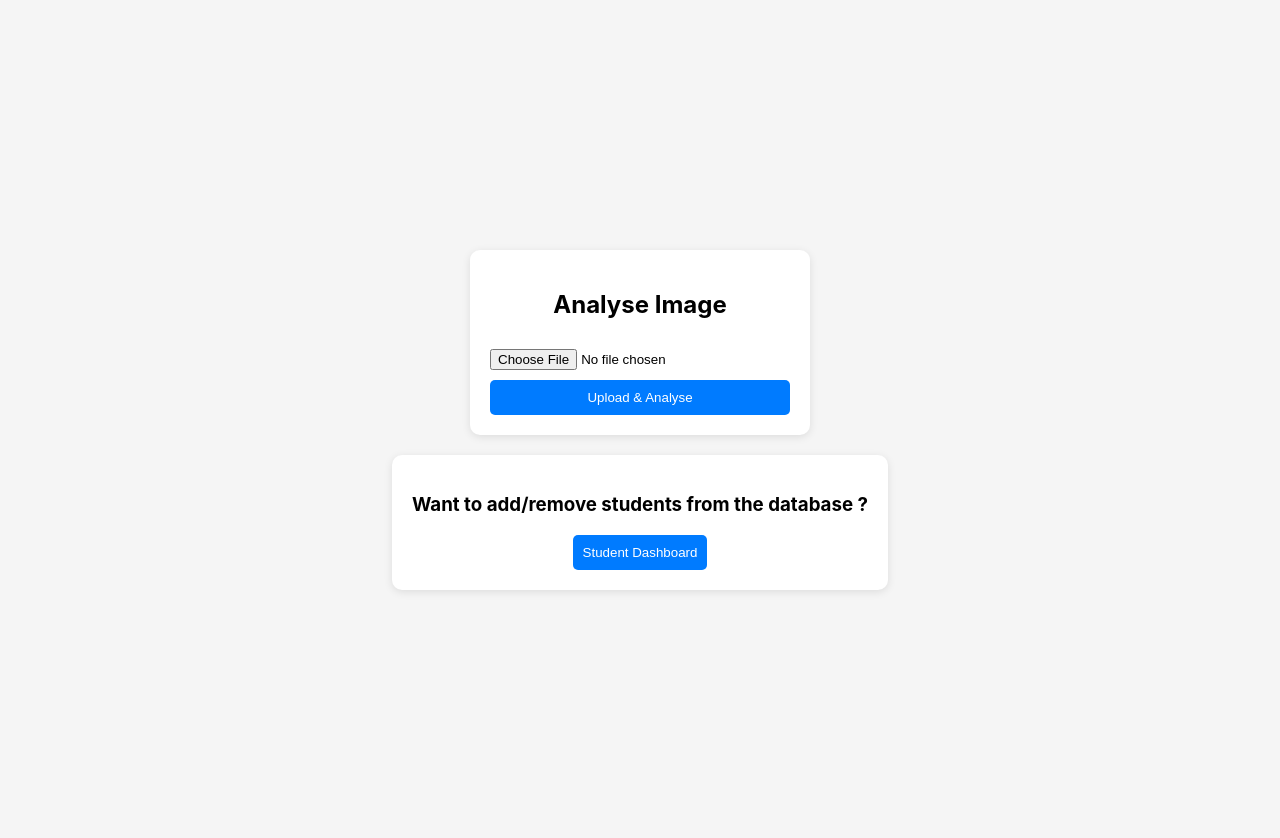
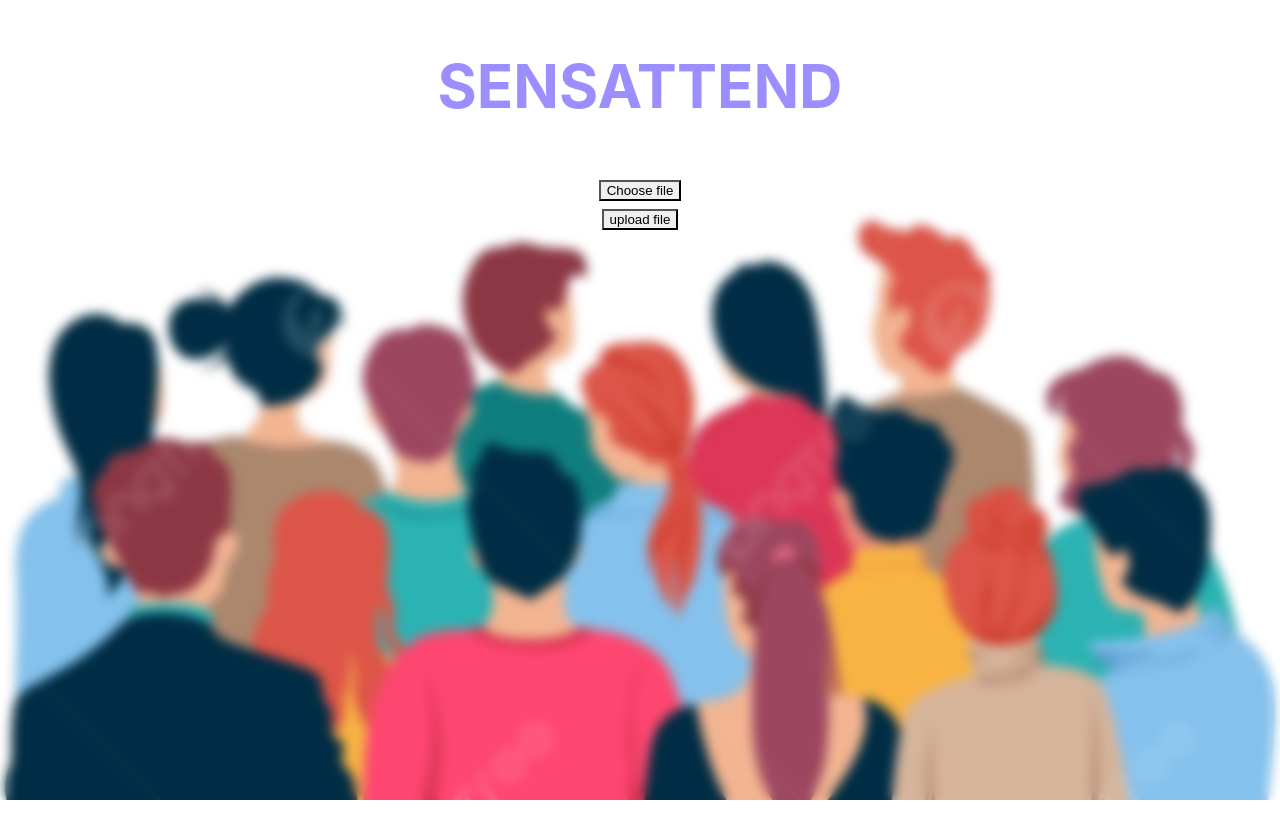
Before and after one commit to Ishika-Gambhir/Sensattend, a React (Create React App) app in the folder client/: page / in a window 1280 px wide. After the commit the page ends 800 px from the top, so only its background shows below. Built offline with nearby package versions, Linux system fonts and the light colour scheme; the HTML template or start-up script is replaced by a standard one.

Commit message:
fronted for analyzise image

```diff
--- a/client/src/pages/AnalyseImage.jsx
+++ b/client/src/pages/AnalyseImage.jsx
@@ -1,10 +1,14 @@
 import { useState } from "react";
+import{Box, Button, Heading, List, VStack}from "@chakra-ui/react"
 import { Link } from "react-router-dom";
+import bg1 from "../resources/bg1.png"
+
 
 export default function AnalyseImage() {
   const [image, setImage] = useState(null);
   const [response, setResponse] = useState(null);
   const [loading, setLoading] = useState(false);
+  const[students,setstudents]=useState([])
   const handleSubmit = async (e) => {
     e.preventDefault();
 
@@ -41,93 +45,124 @@ export default function AnalyseImage() {
   };
 
   return (
-    <div
-      style={{
-        display: "flex",
-        flexDirection: "column",
-        alignItems: "center",
-        justifyContent: "center",
-        minHeight: "100vh",
-        backgroundColor: "#f5f5f5",
-        padding: 20,
-      }}
-    >
-      <form
-        onSubmit={handleSubmit}
-        style={{
-          display: "flex",
-          flexDirection: "column",
-          gap: 10,
-          backgroundColor: "#fff",
-          padding: 20,
-          borderRadius: 10,
-          boxShadow: "0 2px 8px rgba(0,0,0,0.1)",
-          width: 300,
-        }}
-      >
-        <h2 style={{ textAlign: "center" }}>Analyse Image</h2>
-        <input
-          type="file"
-          accept="image/*"
-          onChange={(e) => setImage(e.target.files[0])}
-        />
-        <button
-          type="submit"
-          style={{
-            padding: 10,
-            backgroundColor: "#007bff",
-            color: "#fff",
-            border: "none",
-            borderRadius: 5,
-            cursor: "pointer",
-          }}
-        >
-          {loading ? "Processing..." : "Upload & Analyse"}
-        </button>
-      </form>
+    <Box backgroundImage={bg1} backgroundSize={"cover"} height={"100vh"} >
+    <VStack style={{backdropFilter:"blur(6px)"}} height={"100vh"}  >
+        <Heading fontSize={60} color={"rgba(106, 86, 254, 0.67)"}>
+          SENSATTEND
+        </Heading>
+        <VStack>
+          <Button>Choose file</Button>
+          <Button>upload file</Button>
+        </VStack>
+        {
+          students.length &&
+        <VStack width={"50%"} shadow={"2xl"} p="10" m="10" borderRadius={"25"} backgroundColor={"rgba(191, 185, 235, 0.67)"} style={{backdropFilter:"blur(150px)"}}>
 
-      {response && (
-        <div
-          style={{
-            marginTop: 20,
-            padding: 20,
-            backgroundColor: "#fff",
-            borderRadius: 10,
-            boxShadow: "0 2px 8px rgba(0,0,0,0.1)",
-            textAlign: "center",
-          }}
-        >
-          <h3>Analysis Result:</h3>
-          {response.message && <p>{response.message}</p>}
-          {response.matched && <p>Matched Rnos: {(response.matched).join(", ")}</p>}
-        </div>
-      )}
-      <div
-        style={{
-          marginTop: 20,
-          padding: 20,
-          backgroundColor: "#fff",
-          borderRadius: 10,
-          boxShadow: "0 2px 8px rgba(0,0,0,0.1)",
-          textAlign: "center",
-        }}
-      >
-        <h3>Want to add/remove students from the database ?</h3>
-        <Link to={'/students'}>
-        <button
-          style={{
-            padding: 10,
-            backgroundColor: "#007bff",
-            color: "#fff",
-            border: "none",
-            borderRadius: 5,
-            cursor: "pointer",
-          }}
-        >
-          Student Dashboard
-        </button>
-        </Link>
-      </div>
-    </div>
+           <Heading>List of present students</Heading>
+            {
+
+            students.map((s,key)=>(
+              <Box shadow={"md"} width={"100%"} borderRadius={"15"} p="7" key={key}>
+                {s}
+
+              </Box>
+            ))
+          }
+
+        </VStack>
+        }
+
+    </VStack>
+    </Box>
+
+
+//     <div
+//       style={{
+//         display: "flex",
+//         flexDirection: "column",
+//         alignItems: "center",
+//         justifyContent: "center",
+//         minHeight: "100vh",
+//         backgroundColor: "#f5f5f5",
+//         padding: 20,
+//       }}
+//     >
+//       <form
+//         onSubmit={handleSubmit}
+//         style={{
+//           display: "flex",
+//           flexDirection: "column",
+//           gap: 10,
+//           backgroundColor: "#fff",
+//           padding: 20,
+//           borderRadius: 10,
+//           boxShadow: "0 2px 8px rgba(0,0,0,0.1)",
+//           width: 300,
+//         }}
+//       >
+//         <h2 style={{ textAlign: "center" }}>Analyse Image</h2>
+//         <input
+//           type="file"
+//           accept="image/*"
+//           onChange={(e) => setImage(e.target.files[0])}
+//         />
+//         <button
+//           type="submit"
+//           style={{
+//             padding: 10,
+//             backgroundColor: "#007bff",
+//             color: "#fff",
+//             border: "none",
+//             borderRadius: 5,
+//             cursor: "pointer",
+//           }}
+//         >
+//           {loading ? "Processing..." : "Upload & Analyse"}
+//         </button>
+//       </form>
+
+//       {response && (
+//         <div
+//           style={{
+//             marginTop: 20,
+//             padding: 20,
+//             backgroundColor: "#fff",
+//             borderRadius: 10,
+//             boxShadow: "0 2px 8px rgba(0,0,0,0.1)",
+//             textAlign: "center",
+//           }}
+//         >
+//           <h3>Analysis Result:</h3>
+//           {response.message && <p>{response.message}</p>}
+//           {response.matched && <p>Matched Rnos: {(response.matched).join(", ")}</p>}
+//         </div>
+//       )}
+//       <div
+//         style={{
+//           marginTop: 20,
+//           padding: 20,
+//           backgroundColor: "#fff",
+//           borderRadius: 10,
+//           boxShadow: "0 2px 8px rgba(0,0,0,0.1)",
+//           textAlign: "center",
+//         }}
+//       >
+//         <h3>Want to add/remove students from the database ?</h3>
+//         <Link to={'/students'}>
+//         <button
+//           style={{
+//             padding: 10,
+//             backgroundColor: "#007bff",
+//             color: "#fff",
+//             border: "none",
+//             borderRadius: 5,
+//             cursor: "pointer",
+//           }}
+//         >
+//           Student Dashboard
+//         </button>
+//         </Link>
+//       </div>
+//     </div>
   );
 }
```
Also changed, not shown: client/src/resources/bg1.png (added), 1 other file (tests, documents, lock files or other folders).
